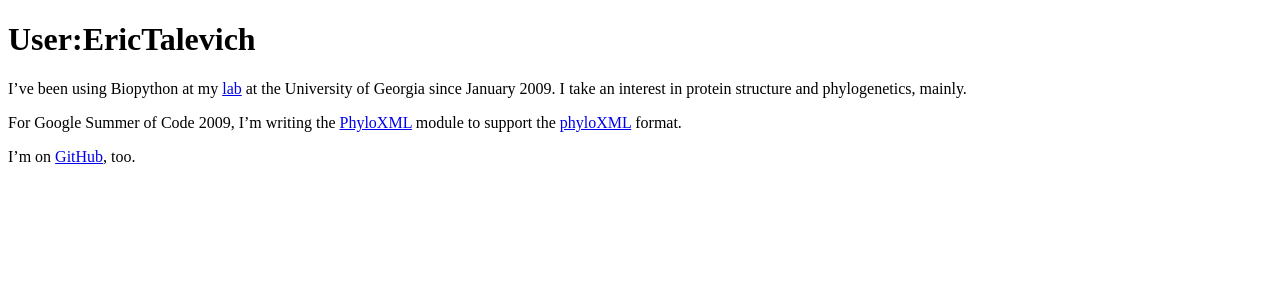
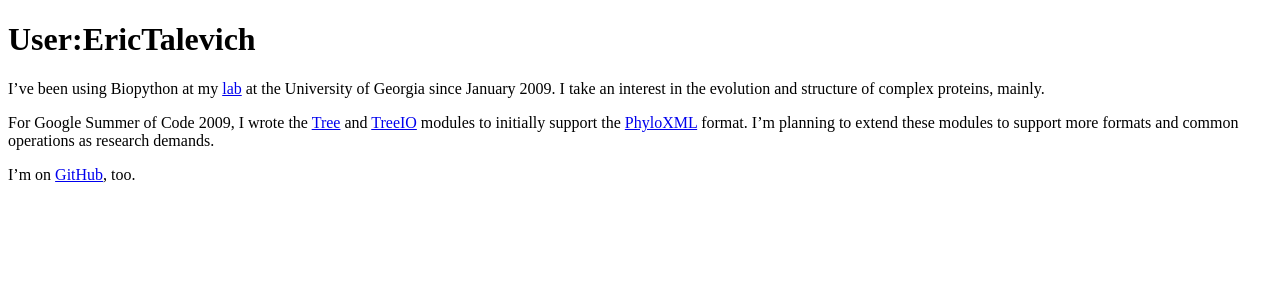
Before and after one commit to biopython/biopython.github.io, a Jekyll site: the page built from wiki/User_EricTalevich.md, in a window 1280 px wide. Shown: the top 300 px of the page. Built offline with Jekyll 4.4.1, drawn with Linux system fonts in a browser that asks for light colours.

Commit message:
Status update.

```diff
--- a/wiki/User_EricTalevich.md
+++ b/wiki/User_EricTalevich.md
@@ -5,11 +5,13 @@ layout: wiki
 ---
 
 I've been using Biopython at my [lab](http://esbg.bmb.uga.edu/) at the
-University of Georgia since January 2009. I take an interest in protein
-structure and phylogenetics, mainly.
+University of Georgia since January 2009. I take an interest in the
+evolution and structure of complex proteins, mainly.
 
-For Google Summer of Code 2009, I'm writing the
-[PhyloXML](PhyloXML "wikilink") module to support the
-[phyloXML](http://www.phyloxml.org) format.
+For Google Summer of Code 2009, I wrote the [Tree](Tree "wikilink") and
+[TreeIO](TreeIO "wikilink") modules to initially support the
+[PhyloXML](PhyloXML "wikilink") format. I'm planning to extend these
+modules to support more formats and common operations as research
+demands.
 
 I'm on [GitHub](http://github.com/etal), too.
```
Also changed, not shown: 1 other file.
